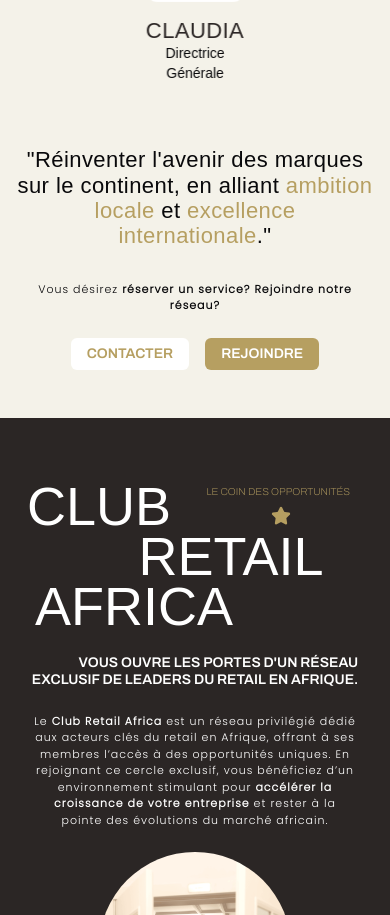
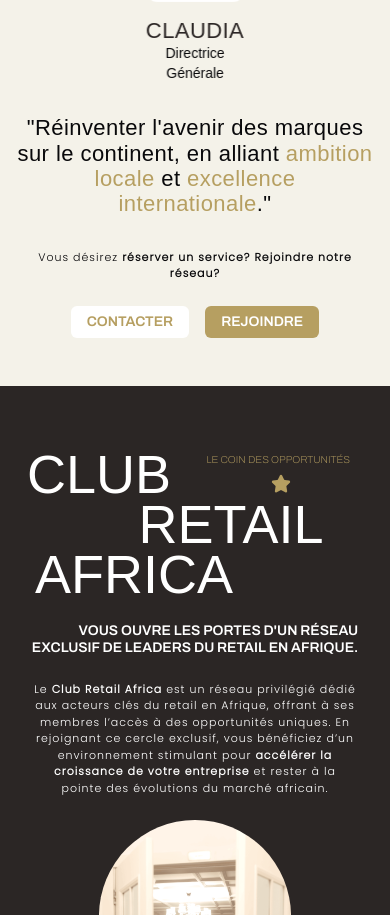
Before and after one commit to VikzG/retail_revive_services, a Next.js app: page / in a window 390 px wide. Shown: the part 3406-4321 px from the top of the page. Built offline with nearby package versions, Linux system fonts and the light colour scheme; a web font is replaced by a local one.

Commit message:
pad top carou mobile

```diff
--- a/components/Experts.tsx
+++ b/components/Experts.tsx
@@ -159,7 +159,7 @@ export default function Experts() {
             </SwiperSlide>
           ))}
         </Swiper>
-        <h2 className="citations text-center py-8">
+        <h2 className="citations text-center py-8 pt-0">
                 "Réinventer l'avenir des marques sur le continent, en alliant{" "}
                 <span className="text-gold">ambition locale</span> et{" "}
                 <span className="text-gold">excellence internationale</span>."
```
